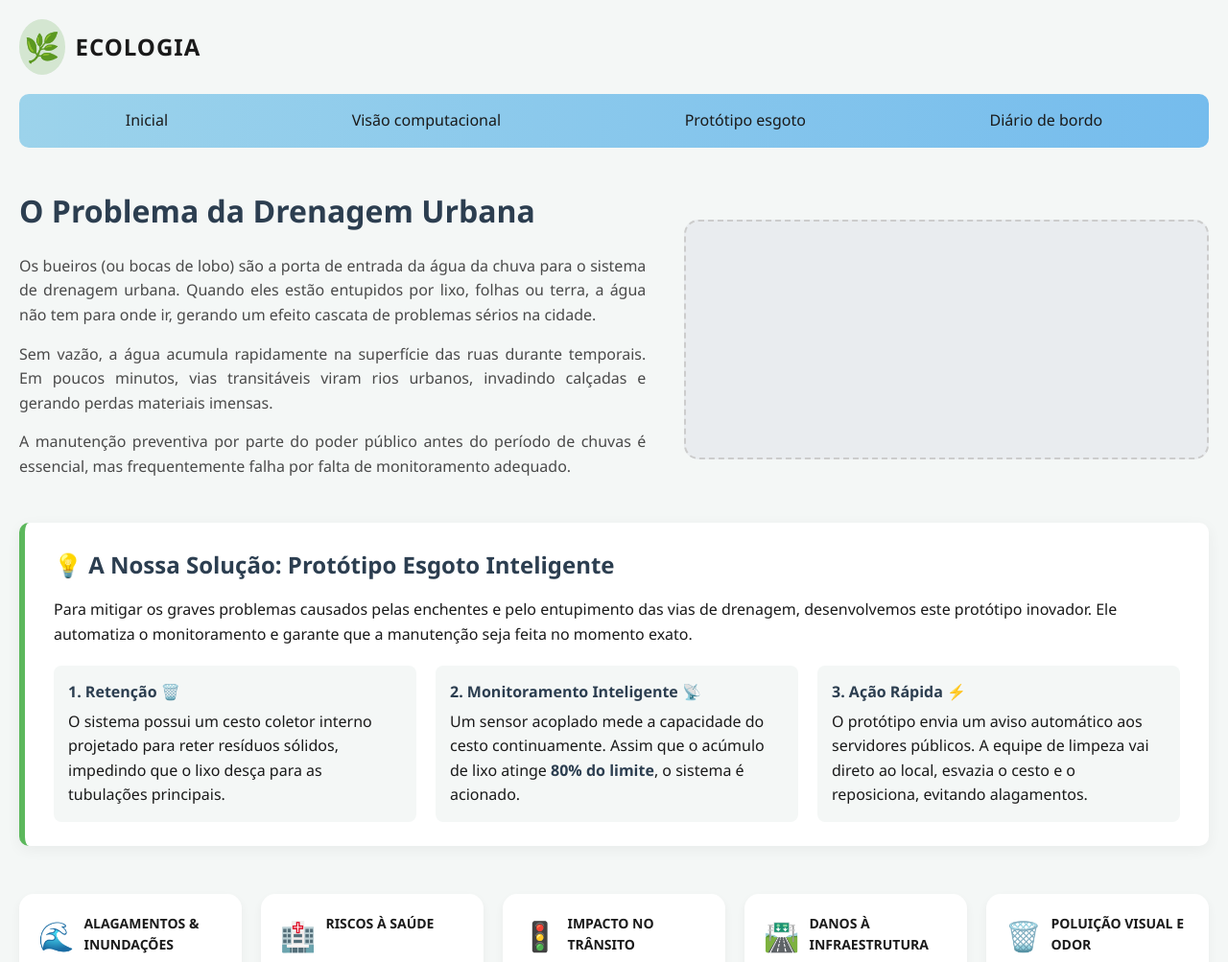
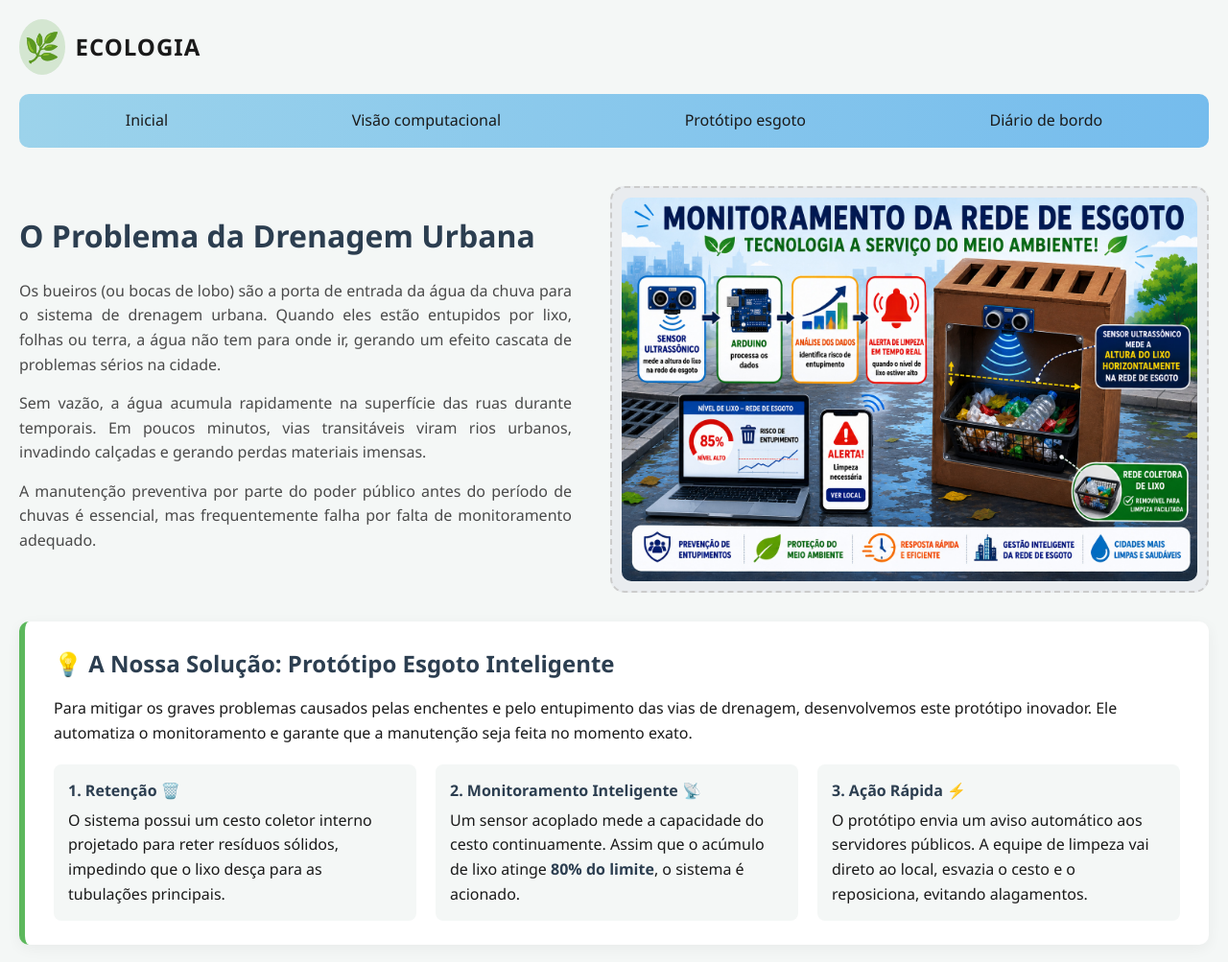
Before and after one commit to Michel-xx/Ecologia, a plain HTML site: page page/prototipo.html in a window 1280 px wide. Shown: the top 1003 px of the page at 96% size. Drawn offline with Linux system fonts and the light colour scheme.

Commit message:
colocar imagens

```diff
--- a/page/prototipo.html
+++ b/page/prototipo.html
@@ -306,7 +306,7 @@
                     <p>A manutenção preventiva por parte do poder público antes do período de chuvas é essencial, mas frequentemente falha por falta de monitoramento adequado.</p>
                 </div>
                 <div class="hero-image">
-                    <img src="WhatsApp Image 2026-06-17 at 14.50.39.jpeg" alt="">
+                    <img src="imagem/WhatsApp Image 2026-06-17 at 14.50.39.jpeg" alt="">
                 </div>
             </div>
 
```
Also changed, not shown: page/visao.html (+1 -1 lines).
